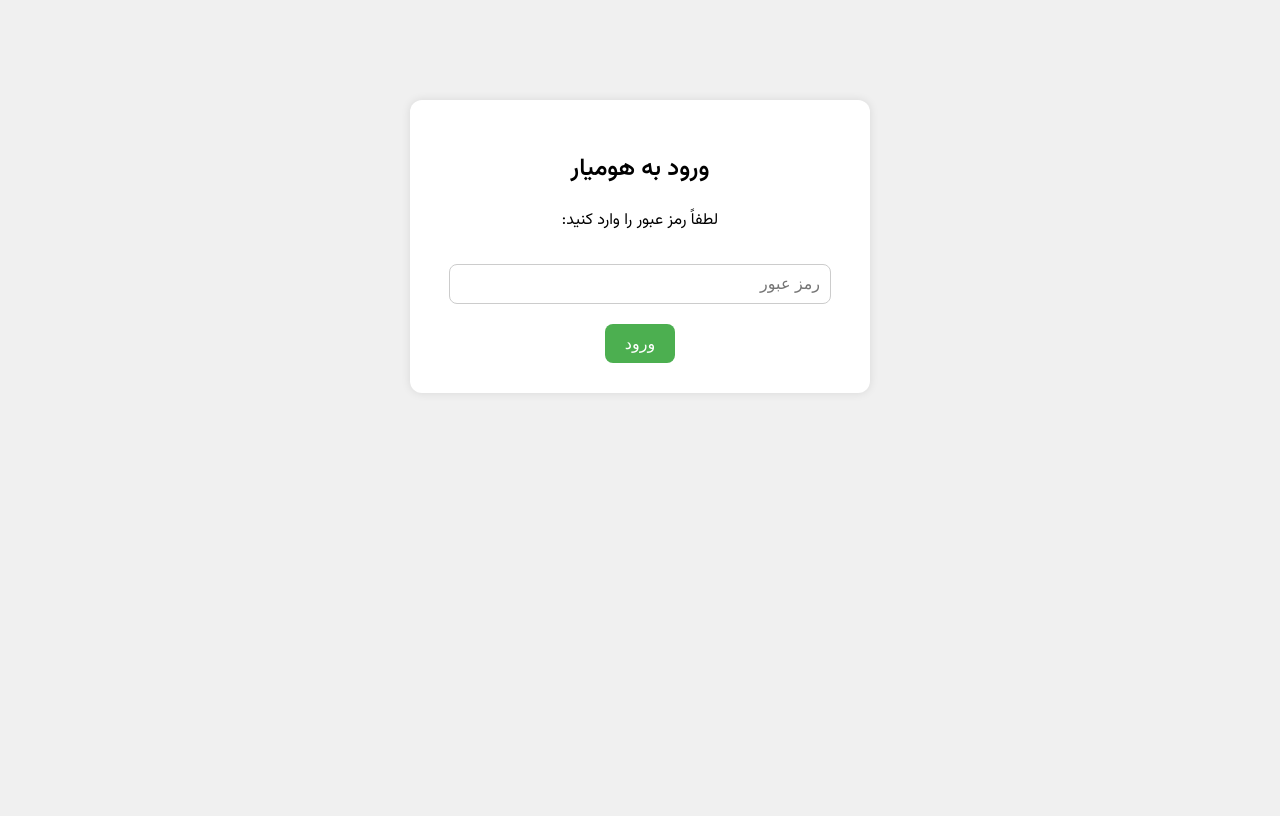
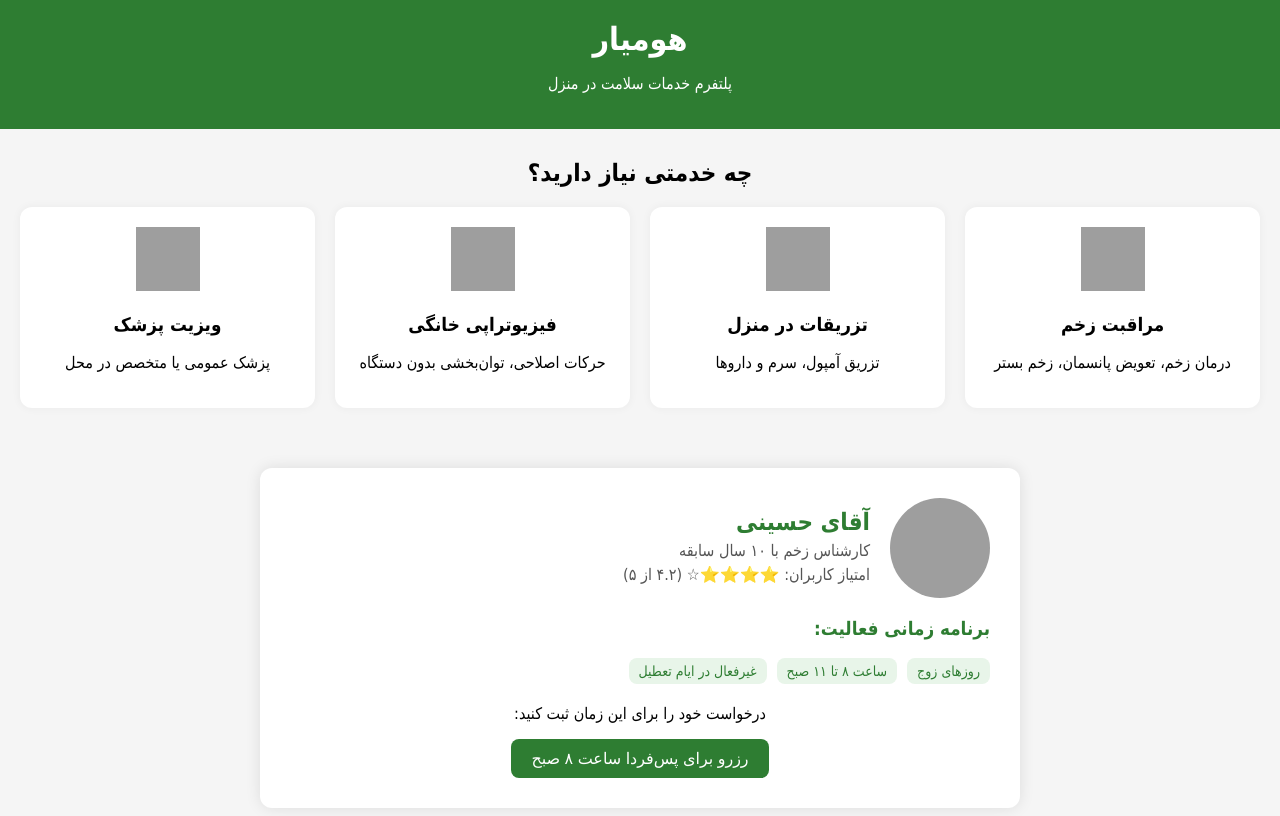
Before and after one commit to saeeddavar/hhc, a plain HTML site: page index.html in a window 1280 px wide. Drawn offline with Linux system fonts and the light colour scheme; grey boxes are pictures that could not be loaded.

Commit message:
Add files via upload
Add full MVP demo with services list and nurse profile section

```diff
--- a/index.html
+++ b/index.html
@@ -3,187 +3,153 @@
 <html lang="fa" dir="rtl">
 <head>
   <meta charset="UTF-8">
-    <title>ورود به هومیار</title>
-    <meta name="viewport" content="width=device-width, initial-scale=1.0">
+  <title>هومیار | خدمات سلامت در منزل</title>
+  <meta name="viewport" content="width=device-width, initial-scale=1">
   <style>
-        @import url('https://fonts.googleapis.com/css2?family=Vazirmatn:wght@400;600&display=swap');
-
     body {
-            font-family: 'Vazirmatn', Tahoma, sans-serif;
-            background-color: #f0f0f0;
+      font-family: Tahoma, sans-serif;
       margin: 0;
-            padding: 0;
+      background-color: #f5f5f5;
     }
-
-        #login-box {
-            max-width: 400px;
+    header {
+      background-color: #2e7d32;
+      color: white;
+      text-align: center;
+      padding: 20px;
+    }
+    h1, h2 {
+      margin: 0;
+    }
+    .grid {
+      display: grid;
+      grid-template-columns: repeat(auto-fit, minmax(220px, 1fr));
+      gap: 20px;
+      padding: 20px;
+    }
+    .card {
       background: white;
-            margin: 100px auto;
+      padding: 20px;
+      border-radius: 12px;
+      text-align: center;
+      box-shadow: 0 0 10px rgba(0,0,0,0.05);
+      cursor: pointer;
+    }
+    .card:hover {
+      box-shadow: 0 5px 15px rgba(0,0,0,0.1);
+    }
+    .card img {
+      width: 64px;
+      height: 64px;
+    }
+    .profile-box {
+      max-width: 700px;
+      margin: 40px auto;
+      background: white;
       padding: 30px;
       border-radius: 12px;
+      box-shadow: 0 0 15px rgba(0,0,0,0.1);
+    }
+    .profile-header {
+      display: flex;
+      align-items: center;
+      gap: 20px;
+    }
+    .profile-header img {
+      width: 100px;
+      height: 100px;
+      border-radius: 50%;
+      object-fit: cover;
+    }
+    .info h2 { color: #2e7d32; margin: 0; }
+    .info p { margin: 5px 0; color: #555; }
+    .schedule { margin-top: 20px; }
+    .schedule h3 { color: #2e7d32; }
+    .tags {
+      display: flex; flex-wrap: wrap; gap: 10px;
+      margin-top: 10px;
+    }
+    .tag {
+      background: #e8f5e9;
+      color: #2e7d32;
+      padding: 5px 10px;
+      border-radius: 8px;
+      font-size: 14px;
+    }
+    .reserve {
+      margin-top: 20px;
       text-align: center;
-            box-shadow: 0 0 10px rgba(0,0,0,0.1);
     }
-
-        input[type="password"] {
-            width: 90%;
-            padding: 10px;
-            font-size: 16px;
-            margin-top: 15px;
-            border: 1px solid #ccc;
-            border-radius: 8px;
-        }
-
-        button {
-            margin-top: 20px;
+    .reserve button {
       padding: 10px 20px;
-            background-color: #4CAF50;
+      background: #2e7d32;
+      color: white;
       border: none;
-            color: white;
       border-radius: 8px;
       font-size: 16px;
       cursor: pointer;
     }
-
-        #main-content {
-            display: none;
-            padding: 30px;
-            max-width: 800px;
-            margin: auto;
-            background: linear-gradient(to bottom right, #e8f5e9, #ffffff);
-        }
-
-        header {
-            background-color: #43a047;
-            color: white;
-            padding: 30px 20px;
-            border-radius: 16px;
-            box-shadow: 0 4px 12px rgba(0, 0, 0, 0.15);
-            text-align: center;
-        }
-
-        header h1 {
-            font-size: 2em;
-            margin-bottom: 5px;
-        }
-
-        header h2 {
-            font-size: 1.2em;
-            margin-top: 0;
-            font-weight: normal;
-            color: #c8e6c9;
-        }
-
-        section {
-            margin-top: 40px;
-            background-color: #fff;
-            border-radius: 12px;
-            padding: 25px;
-            box-shadow: 0 2px 10px rgba(0, 0, 0, 0.08);
-        }
-
-        h3 {
-            margin-bottom: 20px;
-            font-weight: bold;
-            font-size: 1.3em;
-            color: #2e7d32;
-        }
-
-        label {
-            display: block;
-            margin-bottom: 15px;
-            font-size: 0.95em;
-        }
-
-        input[type="text"], select, textarea {
-            width: 100%;
-            padding: 10px;
-            border-radius: 6px;
-            border: 1px solid #ccc;
-            margin-top: 5px;
-            font-family: 'Vazirmatn', sans-serif;
-        }
-
-        footer {
-            margin-top: 50px;
-            text-align: center;
-            color: gray;
-            font-size: 0.9em;
+    .reserve button:hover {
+      background: #1b5e20;
     }
   </style>
 </head>
 <body>
 
-<div id="login-box">
-    <h2>ورود به هومیار</h2>
-    <p>لطفاً رمز عبور را وارد کنید:</p>
-    <input type="password" id="passwordInput" placeholder="رمز عبور">
-    <br>
-    <button onclick="checkPassword()">ورود</button>
-    <p id="error" style="color: red; display: none;">رمز نادرست است.</p>
-</div>
-
-<div id="main-content">
 <header>
   <h1>هومیار</h1>
-        <h2>سلامت در خانه، با خیال راحت</h2>
-        <p>اتصال سریع و مطمئن خانواده‌ها به پرستار، فیزیوتراپ، پزشک و مراقب سالمند در خانه</p>
+  <p>پلتفرم خدمات سلامت در منزل</p>
 </header>
 
 <section>
-        <h3>درخواست خدمات</h3>
-        <form method="post" action="#">
-            <label>نوع خدمات مورد نیاز:
-                <select>
-                    <option>پرستار سالمند (موقت/دائم)</option>
-                    <option>تعویض پانسمان در منزل</option>
-                    <option>فیزیوتراپی در منزل</option>
-                    <option>آزمایش در محل</option>
-                    <option>ویزیت پزشکی در منزل</option>
-                </select>
-            </label>
-
-            <label>توضیح نیاز شما:
-                <textarea rows="4"></textarea>
-            </label>
-
-            <label>شهر / منطقه:
-                <input type="text">
-            </label>
-
-            <label>شماره تماس یا واتساپ:
-                <input type="text">
-            </label>
-
-            <label>زمان تقریبی نیاز:
-                <input type="text" placeholder="مثلاً شنبه ظهر یا هر روز عصر">
-            </label>
-
-            <button type="submit">ارسال درخواست</button>
-        </form>
+  <h2 style="text-align:center; margin-top:30px;">چه خدمتی نیاز دارید؟</h2>
+  <div class="grid">
+    <div class="card" onclick="document.getElementById('profile').scrollIntoView({behavior: 'smooth'});">
+      <img src="https://img.icons8.com/ios-filled/50/2e7d32/bandage.png" alt="زخم">
+      <h3>مراقبت زخم</h3>
+      <p>درمان زخم، تعویض پانسمان، زخم بستر</p>
+    </div>
+    <div class="card">
+      <img src="https://img.icons8.com/ios-filled/50/2e7d32/injection.png" alt="تزریقات">
+      <h3>تزریقات در منزل</h3>
+      <p>تزریق آمپول، سرم و داروها</p>
+    </div>
+    <div class="card">
+      <img src="https://img.icons8.com/ios-filled/50/2e7d32/physical-therapy.png" alt="فیزیوتراپی">
+      <h3>فیزیوتراپی خانگی</h3>
+      <p>حرکات اصلاحی، توان‌بخشی بدون دستگاه</p>
+    </div>
+    <div class="card">
+      <img src="https://img.icons8.com/ios-filled/50/2e7d32/stethoscope.png" alt="پزشک">
+      <h3>ویزیت پزشک</h3>
+      <p>پزشک عمومی یا متخصص در محل</p>
+    </div>
+  </div>
 </section>
 
-    <footer>
-        <p>هومیار | مراقبت با مهر، در خانه شما</p>
-        <p>
-            © 2025 هومیار - تمامی حقوق محفوظ است.<br>
-            این پلتفرم در حال توسعه بوده و تمامی ایده‌ها، ساختار خدمات، محتوا و طراحی آن متعلق به تیم سازنده است.<br>
-            هرگونه کپی‌برداری، استفاده تجاری یا بازنشر بدون هماهنگی، پیگرد قانونی خواهد داشت.
-        </p>
-    </footer>
+<section id="profile">
+  <div class="profile-box">
+    <div class="profile-header">
+      <img src="https://img.icons8.com/ios-filled/100/2e7d32/nurse-female.png" alt="آقای حسینی">
+      <div class="info">
+        <h2>آقای حسینی</h2>
+        <p>کارشناس زخم با ۱۰ سال سابقه</p>
+        <p>امتیاز کاربران: ⭐️⭐️⭐️⭐️☆ (۴.۲ از ۵)</p>
       </div>
-
-<script>
-    function checkPassword() {
-        var input = document.getElementById("passwordInput").value;
-        if (input === "09151114538") {
-            document.getElementById("login-box").style.display = "none";
-            document.getElementById("main-content").style.display = "block";
-        } else {
-            document.getElementById("error").style.display = "block";
-        }
-    }
-</script>
+    </div>
+    <div class="schedule">
+      <h3>برنامه زمانی فعالیت:</h3>
+      <div class="tags">
+        <div class="tag">روزهای زوج</div>
+        <div class="tag">ساعت ۸ تا ۱۱ صبح</div>
+        <div class="tag">غیرفعال در ایام تعطیل</div>
+      </div>
+    </div>
+    <div class="reserve">
+      <p>درخواست خود را برای این زمان ثبت کنید:</p>
+      <button onclick="alert('درخواست رزرو ثبت شد!')">رزرو برای پس‌فردا ساعت ۸ صبح</button>
+    </div>
+  </div>
+</section>
 
 </body>
 </html>
```
Lines whose indentation alone changed are shown as unchanged.
